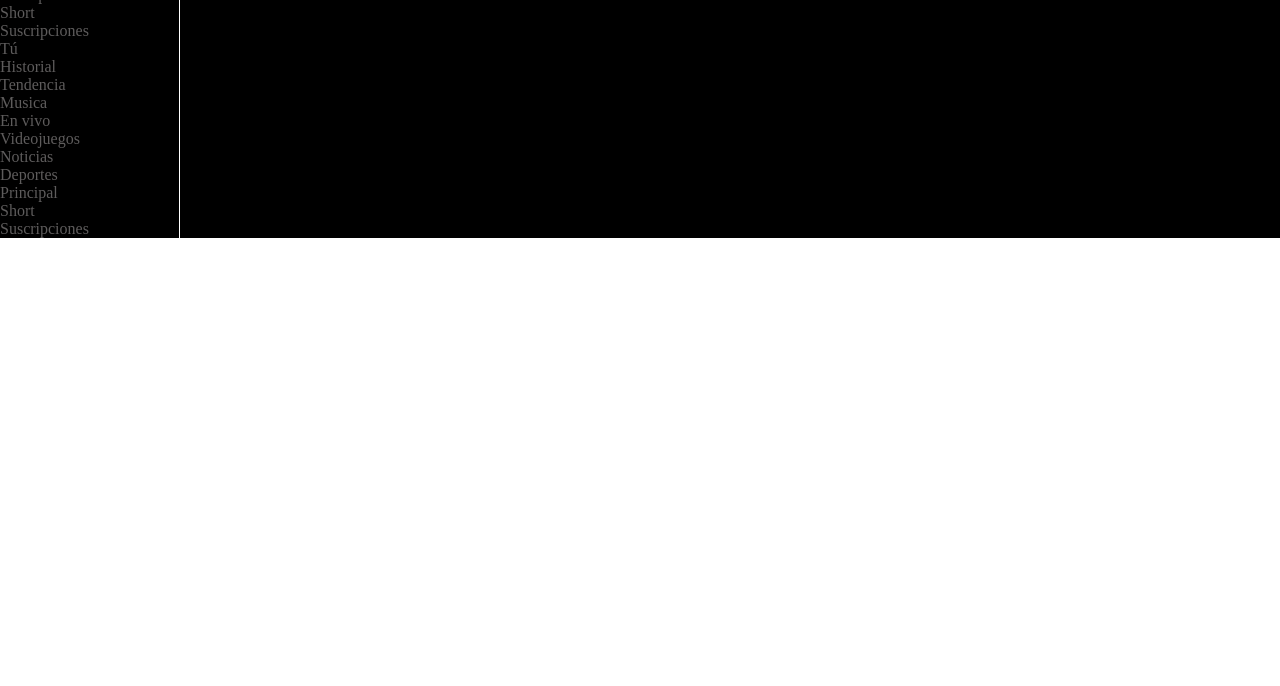
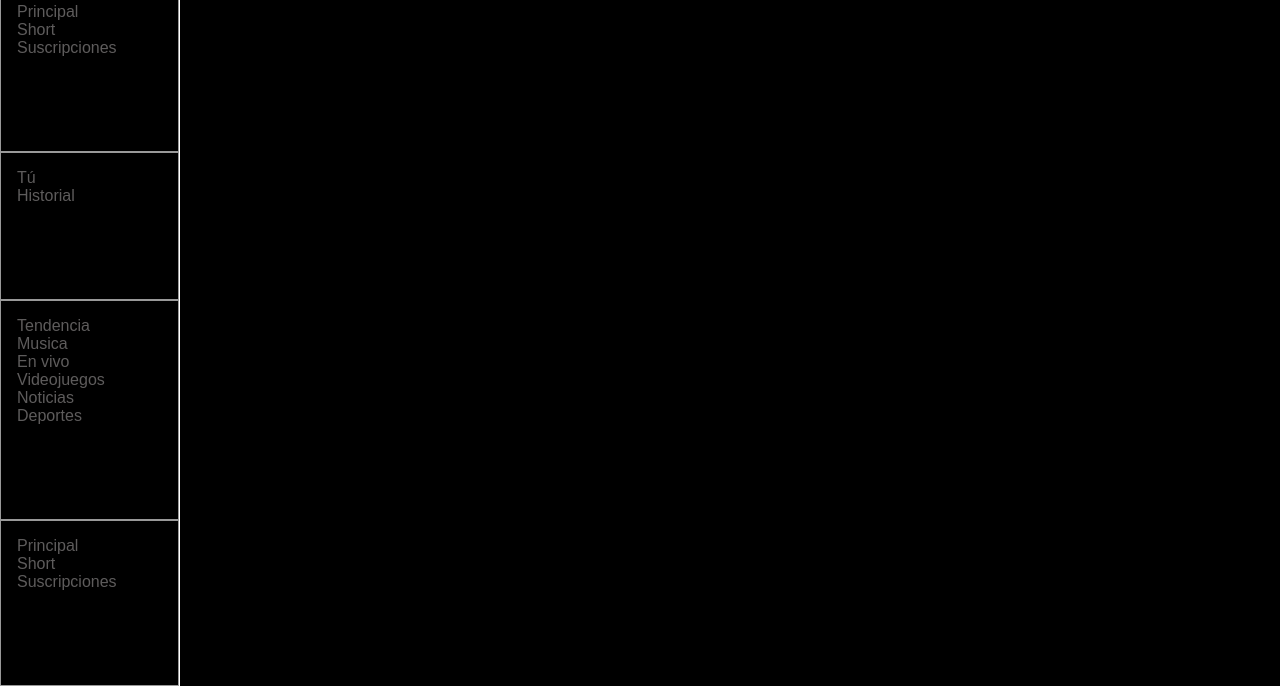
Before and after one commit to Valerieee01/Youtube, a plain HTML site: page index.html in a window 1280 px wide. Shown: the part 114-800 px from the top of the page. Drawn offline with Linux system fonts and the light colour scheme; the site is published under a folder, as on GitHub Pages, so addresses that start at the root find nothing.

```diff
--- a/youtube.css
+++ b/youtube.css
@@ -1,4 +1,4 @@
-@import url(/style.css);
+@import url(style.css);
 *{
     margin: 0;
     padding: 0;
```
